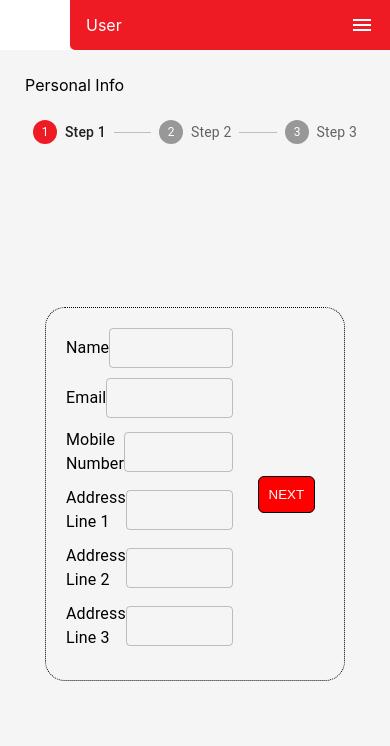
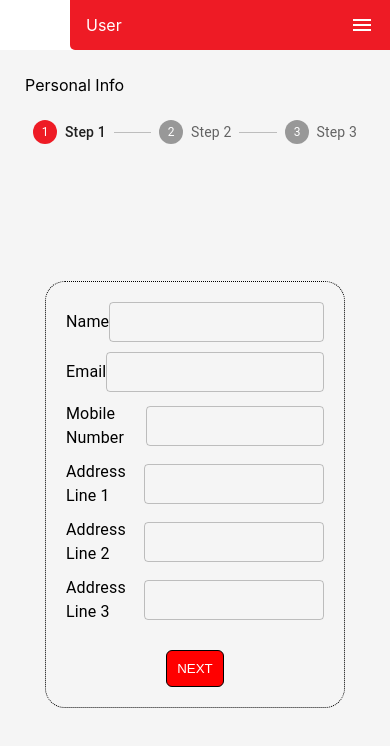
Before and after one commit to loop-infinitly94/rakbank-assessment, a React (Create React App) app: page / in a window 390 px wide. Shown: the top 746 px of the page. Built offline with nearby package versions, Linux system fonts and the light colour scheme.

Commit message:
+responsiveGrid

```diff
--- a/src/components/form/ConfirmationPage.jsx
+++ b/src/components/form/ConfirmationPage.jsx
@@ -51,10 +51,11 @@ export default function ConfirmationPage() {
         ) : null}
         <Grid
           container
-          spacing={2}
           direction="row"
           justifyContent="center"
           alignItems="center"
+          spacing={{ xs: 2, md: 3 }}
+          columns={{ xs: 4, sm: 8, md: 12 }}
         >
           <Grid item xs={4}>
             <div className="formGroup">
--- a/src/components/form/OfficeInfo.jsx
+++ b/src/components/form/OfficeInfo.jsx
@@ -64,10 +64,11 @@ export default function OfficeInfo() {
     <form onSubmit={handleSubmit(onSubmit)}>
       <Grid
         container
-        spacing={2}
         direction="row"
         justifyContent="center"
         alignItems="center"
+        spacing={{ xs: 2, md: 3 }}
+        columns={{ xs: 4, sm: 8, md: 12 }}
       >
         <Grid item xs={8}>
           <div className="formGroup">
--- a/src/components/form/PersonalInfo.jsx
+++ b/src/components/form/PersonalInfo.jsx
@@ -71,10 +71,11 @@ export default function PersonalInfo() {
     <form onSubmit={handleSubmit(onSubmit)}>
       <Grid
         container
-        spacing={2}
         direction="row"
         justifyContent="center"
         alignItems="center"
+        spacing={{ xs: 2, md: 3 }}
+        columns={{ xs: 4, sm: 8, md: 12 }}
       >
         <Grid item xs={8}>
           <div className="formGroup">
```
